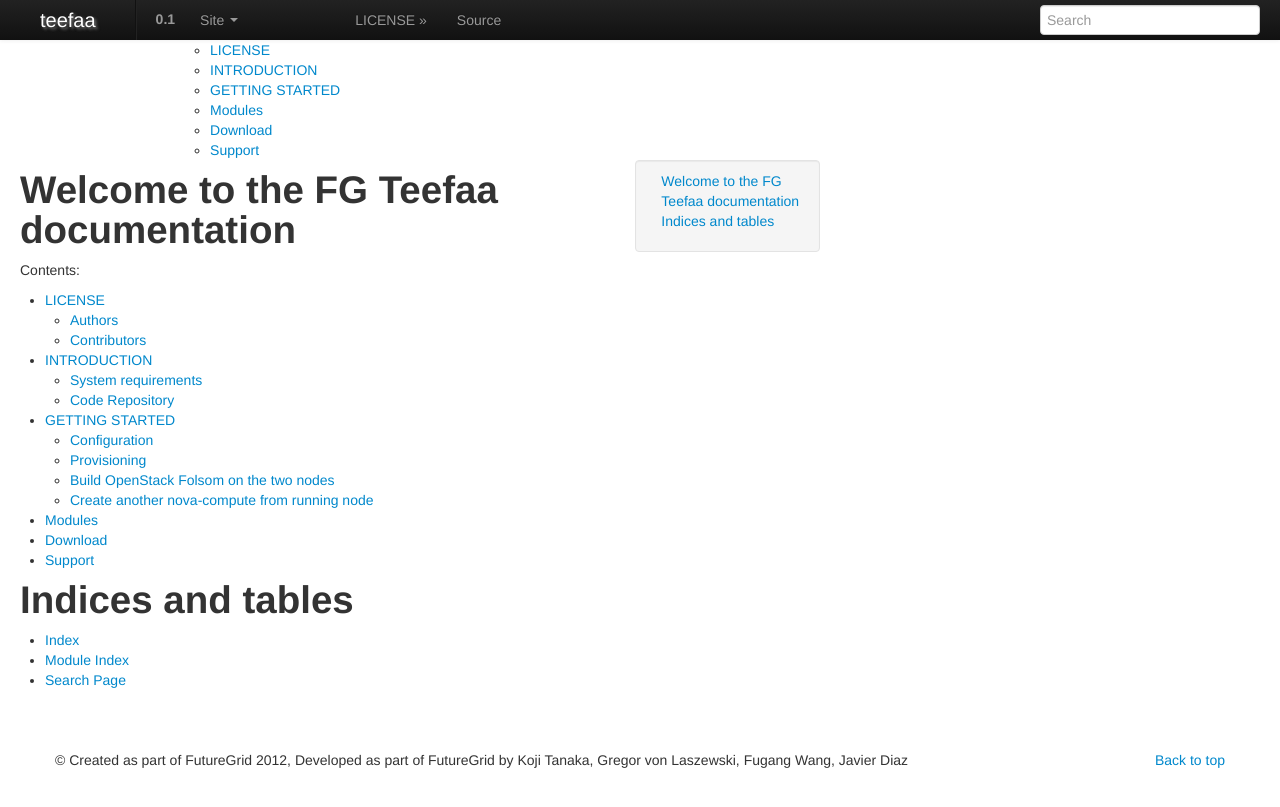
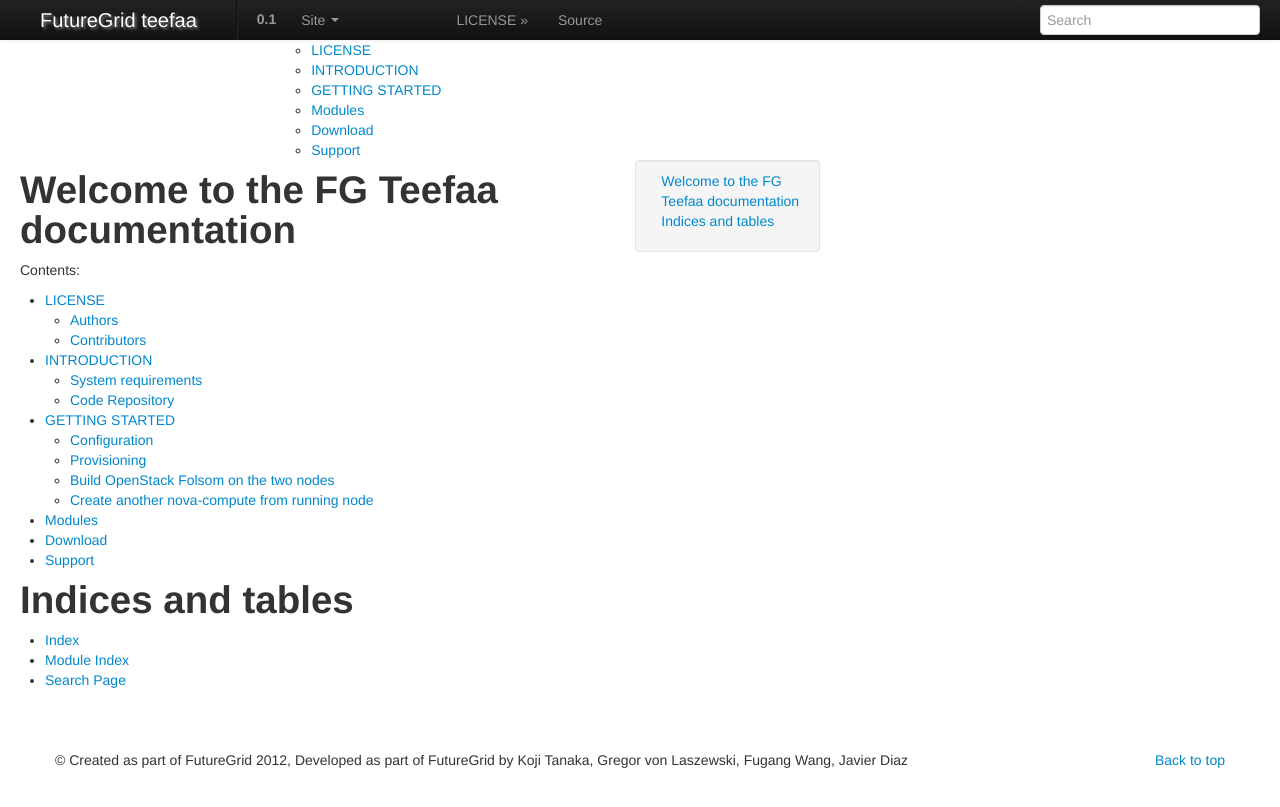
Before and after one commit to futuregrid/deprecated-teefaa, a Sphinx documentation site: the page built from doc/source/index.rst, in a window 1280 px wide. Shown: the top 807 px of the page. Built offline with Sphinx 7.4.7, drawn with Linux system fonts in a browser that asks for light colours; nearby versions of some CDN libraries; formulas are drawn with MathJax 3.

```diff
--- a/doc/source/conf.py
+++ b/doc/source/conf.py
@@ -49,7 +49,7 @@ source_suffix = '.rst'
 master_doc = 'index'
 
 # General information about the project.
-project = u'teefaa'
+project = u'FutureGrid teefaa'
 copyright = u'2012, Developed as part of FutureGrid by Koji Tanaka, Gregor von Laszewski, Fugang Wang, Javier Diaz'
 
 # The version info for the project you're documenting, acts as replacement for
```
